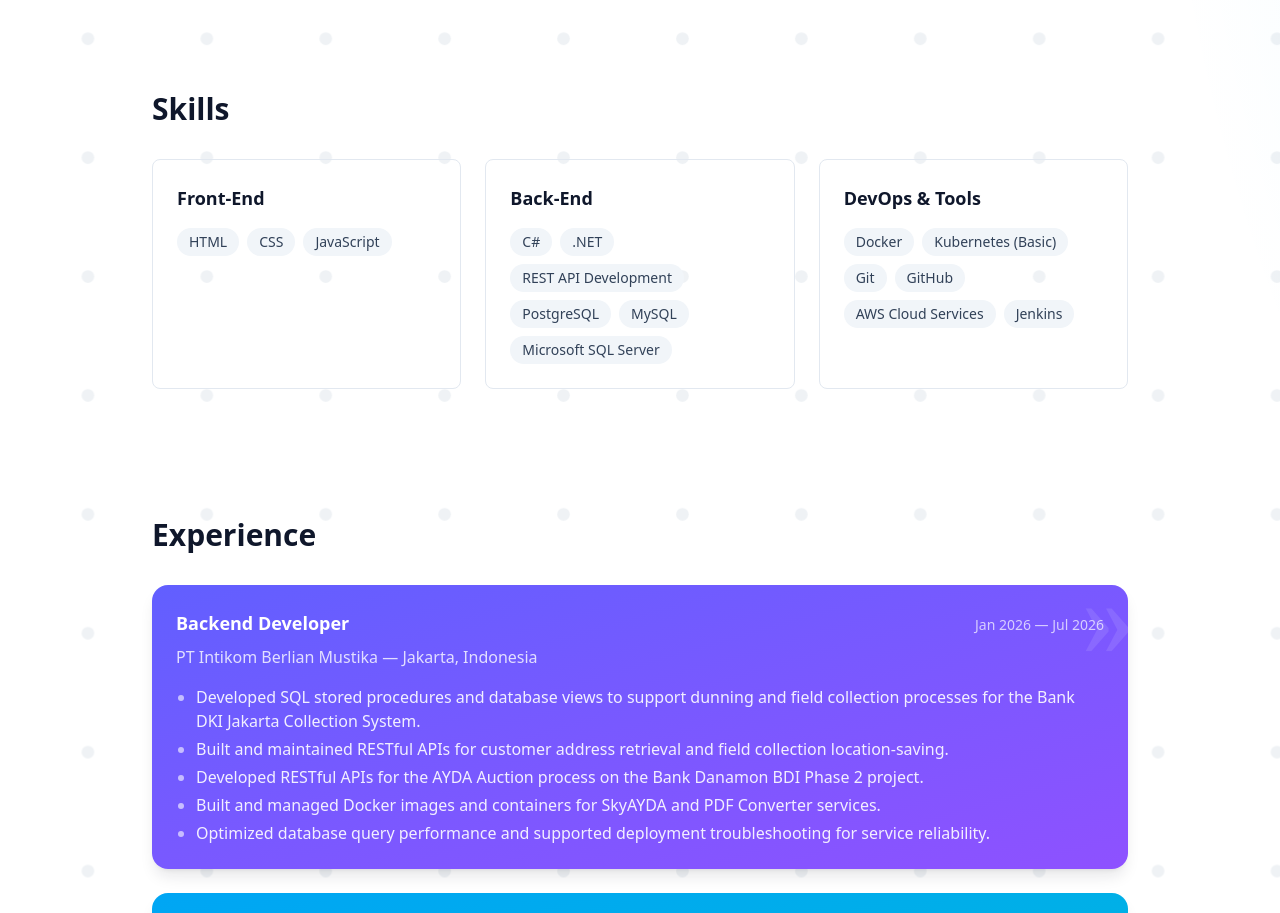
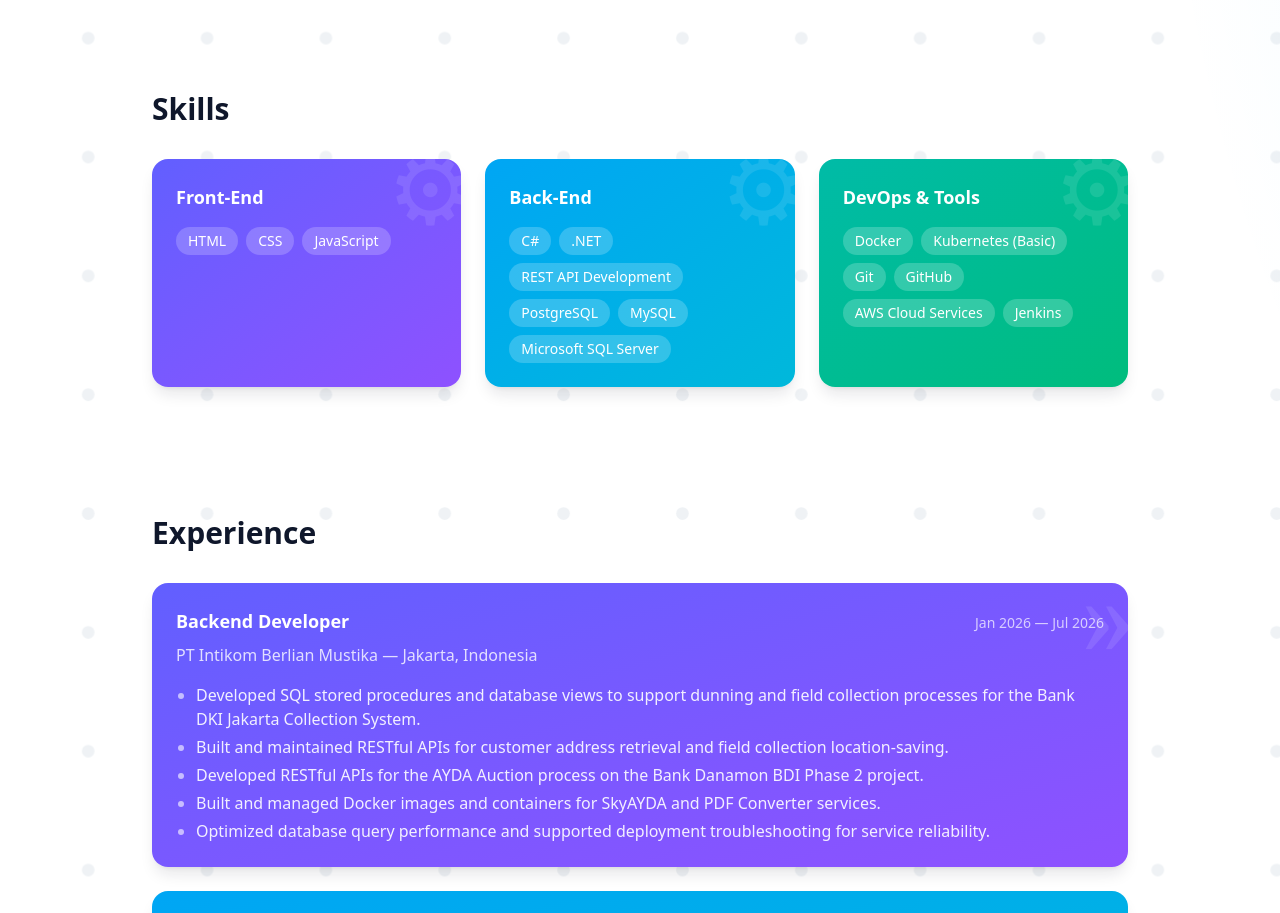
Before and after one commit to davidmuhamad97-ops/my_personalweb, a React (Vite) app: page / in a window 1280 px wide. Shown: the part 1040-1953 px from the top of the page. Built offline with nearby package versions, Linux system fonts and the light colour scheme.

Commit message:
feat: add gradient cards with hover color change to skills section

```diff
--- a/src/components/sections/Skills.tsx
+++ b/src/components/sections/Skills.tsx
@@ -1,6 +1,19 @@
 import { skillGroups } from '../../data/skills'
 import { Container } from '../common/Container'
 import { SectionTitle } from '../common/SectionTitle'
+
+const CARD_GRADIENTS = [
+  'from-indigo-500 to-violet-500',
+  'from-sky-500 to-cyan-500',
+  'from-teal-500 to-emerald-500',
+] as const
+
+// Background berbeda saat card di-hover.
+const CARD_HOVER_GRADIENTS = [
+  'hover:from-slate-800 hover:to-slate-900',
+  'hover:from-violet-600 hover:to-fuchsia-600',
+  'hover:from-emerald-600 hover:to-teal-600',
+] as const
 
 export function Skills() {
   return (
@@ -8,16 +21,33 @@ export function Skills() {
       <Container>
         <SectionTitle title="Skills" />
         <div className="grid gap-6 sm:grid-cols-2 lg:grid-cols-3">
-          {skillGroups.map((group) => (
-            <div key={group.category} className="rounded-lg border border-slate-200 p-6">
-              <h3 className="mb-4 text-lg font-semibold text-slate-900">
+          {skillGroups.map((group, index) => (
+            <div
+              key={group.category}
+              className={`group relative overflow-hidden rounded-2xl bg-gradient-to-br ${CARD_GRADIENTS[index % CARD_GRADIENTS.length]} ${CARD_HOVER_GRADIENTS[index % CARD_HOVER_GRADIENTS.length]} p-6 text-white shadow-lg shadow-slate-900/10 transition-all duration-300 ease-out hover:-translate-y-1.5 hover:shadow-xl hover:shadow-slate-900/20`}
+            >
+              {/* Decorative oversized icon mark */}
+              <span
+                aria-hidden="true"
+                className="pointer-events-none absolute -right-3 -top-5 select-none text-[6rem] font-serif leading-none text-white/10"
+              >
+                ⚙
+              </span>
+
+              {/* Soft light bloom that follows hover */}
+              <span
+                aria-hidden="true"
+                className="pointer-events-none absolute -left-16 -top-16 h-40 w-40 rounded-full bg-white/10 opacity-0 blur-2xl transition-opacity duration-500 group-hover:opacity-100"
+              />
+
+              <h3 className="relative mb-4 text-lg font-semibold text-white">
                 {group.category}
               </h3>
-              <ul className="flex flex-wrap gap-2">
+              <ul className="relative flex flex-wrap gap-2">
                 {group.skills.map((skill) => (
                   <li
                     key={skill}
-                    className="rounded-full bg-slate-100 px-3 py-1 text-sm text-slate-700"
+                    className="rounded-full bg-white/20 px-3 py-1 text-sm text-white transition-colors duration-300 group-hover:bg-white/30"
                   >
                     {skill}
                   </li>
```
